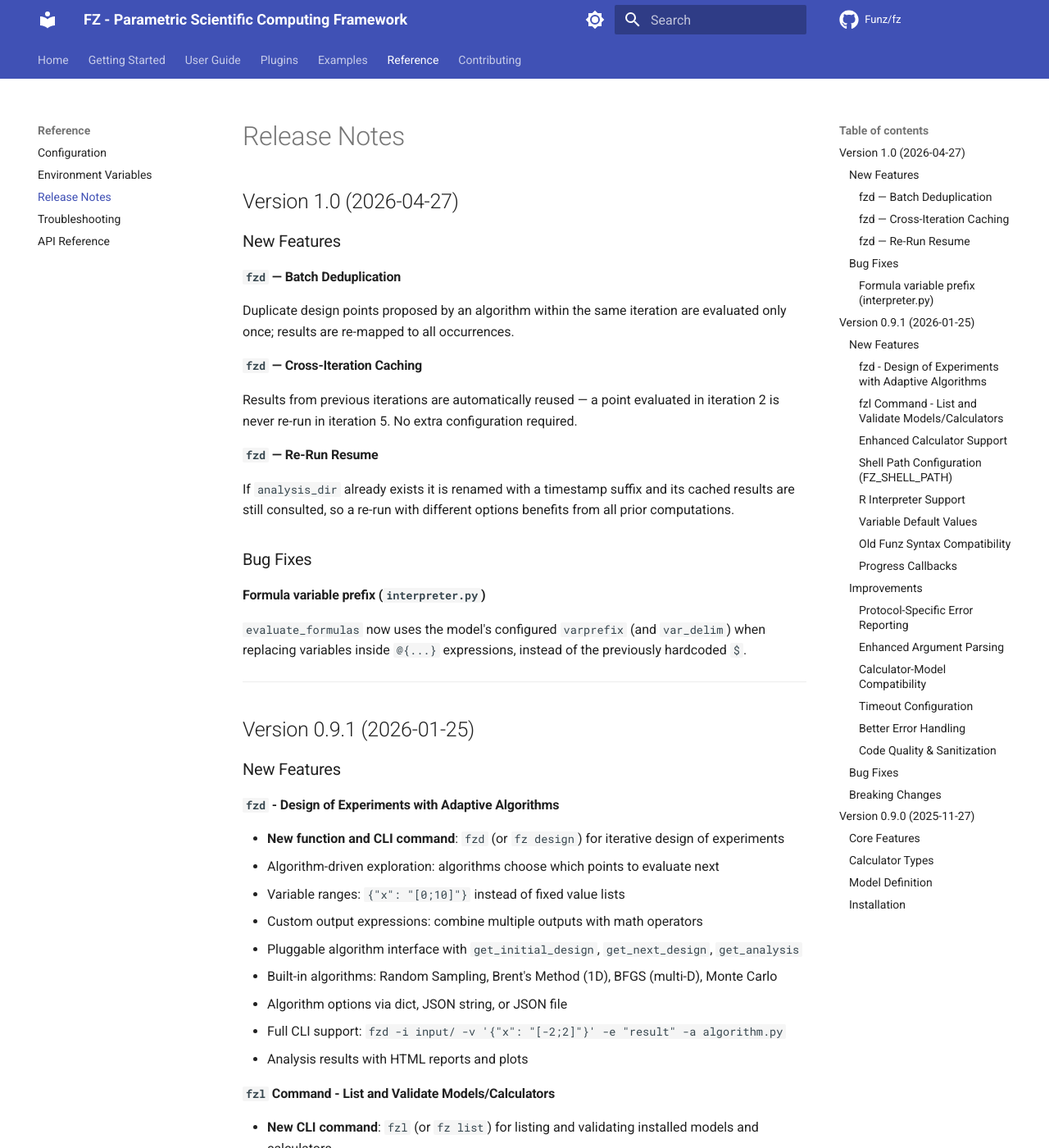
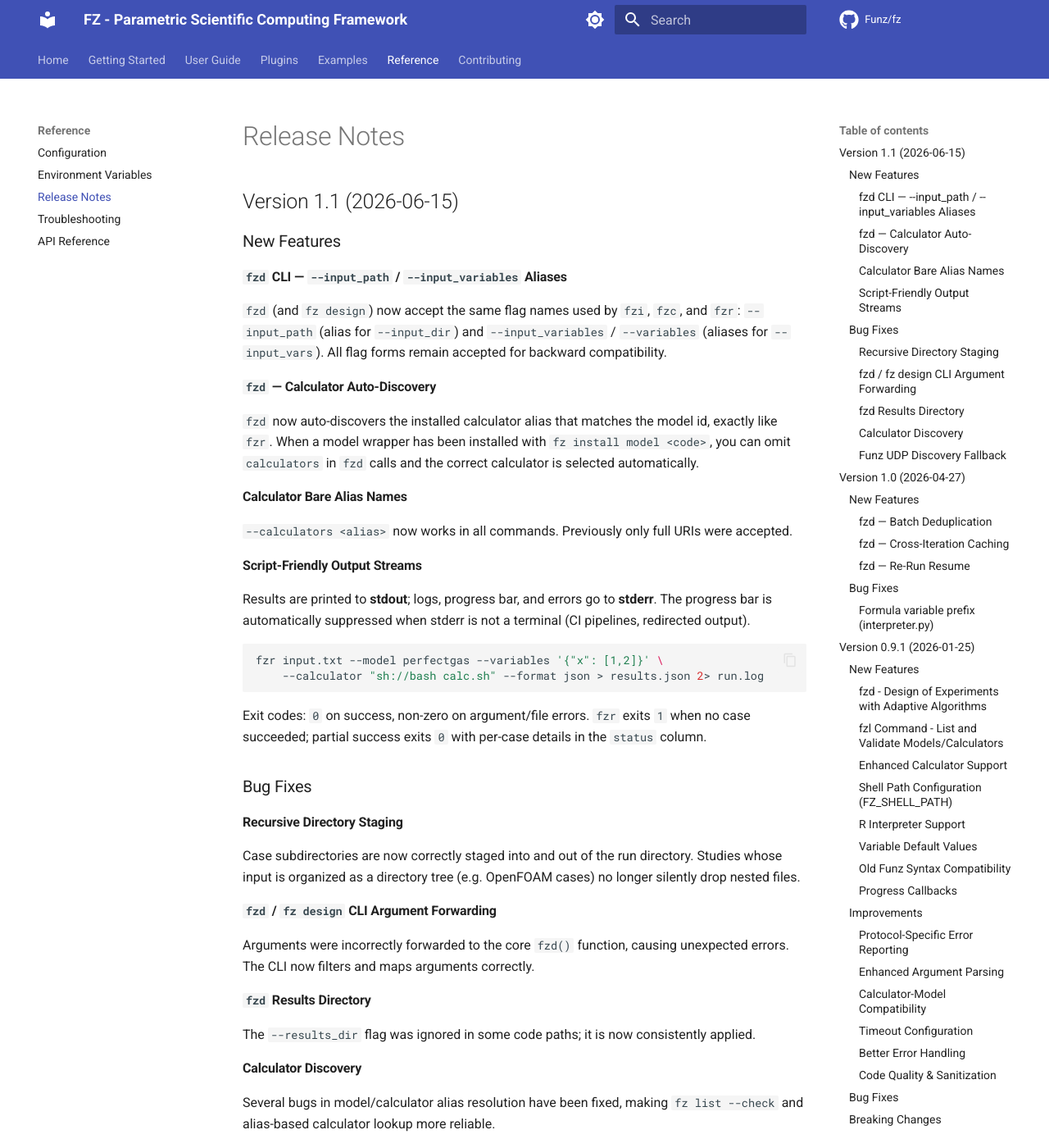
Before and after one commit to Funz/fz.github.io, an MkDocs documentation site: the page built from docs/reference/releases.md, in a window 1280 px wide and 1400 px high. Shown: the whole window at 82% size. Built offline with MkDocs 1.6.1 and Material for MkDocs 9.7.7, drawn with Linux system fonts in a browser that asks for light colours; comment, search, counter and statistics services are not loaded; the version menu is left out; some of the changed text lies outside the part shown.

Commit message:
release 1.1: update site for new features, fix URL, expand plugins/algorithms docs
- Bump version badge and What's New box to 1.1
- Add Version 1.1 release notes (fzd CLI aliases, calculator auto-discovery,
  bare alias support, recursive dir staging, Funz UDP fallback, stdout/stderr split)
- Update fzd.md CLI reference: --input_path/--input_variables as preferred flags
- Fix site_url and README links to https://funz.github.io/fz.github.io
- Add AI Agent Skill (Claude Code) section to home page
- Expand algorithm plugins section: install commands, R requirement, options tables,
  usage examples, fz-Algorithm/fz-AlgorithmR template repos

Co-Authored-By: Claude Sonnet 4.6 <noreply@anthropic.com>

````diff
--- a/docs/getting-started/installation.md
+++ b/docs/getting-started/installation.md
@@ -94,7 +94,7 @@ python -c "import fz; print('FZ version:', fz.__version__)"
 
 You should see output like:
 ```
-FZ version: 1.0
+FZ version: 1.1
 ```
 
 ## Google Colab
--- a/docs/plugins/index.md
+++ b/docs/plugins/index.md
@@ -113,40 +113,108 @@ OpenModelica multi-physics simulation.
 - **Main outputs**: `res` (JSON dictionary with all CSV simulation results)
 - **Use cases**: Physical system modeling, control systems, thermal analysis
 
-## Optimization & Design Plugins
+## Algorithm Plugins
+
+Algorithm plugins are used with [`fzd`](../user-guide/core-functions/fzd.md) for adaptive,
+iterative design of experiments. Install them from their GitHub repositories:
+
+```bash
+fz install algorithm brent           # → https://github.com/Funz/fz-brent
+fz install algorithm gradientdescent # → https://github.com/Funz/fz-gradientdescent
+fz install algorithm PSO             # → https://github.com/Funz/fz-PSO
+```
+
+!!! note "R requirement"
+    These algorithm plugins are implemented in **R**. You need R installed on your system
+    plus the `rpy2` Python bridge: `pip install rpy2`.
 
 #### [FZ-Brent](https://github.com/Funz/fz-brent)
-Brent's method for 1D optimization.
+Brent's method for 1D root finding / inversion.
 
-- **Type**: Optimization algorithm
 - **Repository**: [Funz/fz-brent](https://github.com/Funz/fz-brent)
-- **Language**: R
-- **Use cases**: Single-variable optimization, root finding
+- **Dimensions**: 1D only
+- **Use cases**: Find the input value that produces a target output (inversion/calibration)
+- **Key options**:
+
+| Option | Default | Description |
+|--------|---------|-------------|
+| `ytarget` | `0.0` | Target output value |
+| `ytol` | `0.1` | Convergence precision on output |
+| `xtol` | `0.01` | Convergence precision on input |
+| `max_iterations` | `100` | Maximum iterations |
+
+```python
+result = fz.fzd("input.txt", {"x": "[0;1]"}, model,
+    output_expression="y", algorithm="brent",
+    algorithm_options={"ytarget": 0.5, "ytol": 0.01})
+```
 
 #### [FZ-GradientDescent](https://github.com/Funz/fz-gradientdescent)
-Gradient descent optimization.
+First-order local optimization via gradient descent (minimization or maximization).
 
-- **Type**: Optimization algorithm
 - **Repository**: [Funz/fz-gradientdescent](https://github.com/Funz/fz-gradientdescent)
-- **Language**: R
-- **Use cases**: Multi-variable optimization, machine learning
+- **Dimensions**: Multi-dimensional
+- **Use cases**: Local optimization of smooth functions; gradient estimated by finite differences
+- **Key options**:
+
+| Option | Default | Description |
+|--------|---------|-------------|
+| `yminimization` | `true` | `false` to maximize |
+| `max_iterations` | `100` | Maximum iterations |
+| `ytol` | `0.1` | Convergence tolerance on output |
+| `delta` | `1` | Initial gradient step factor (auto-adjusted) |
+| `epsilon` | `0.01` | Finite-difference step for gradient estimation |
+| `x0` | `""` | Starting point (comma-separated), e.g. `"0.5,0.5"` |
+
+```python
+result = fz.fzd("input.txt", {"x1": "[0;1]", "x2": "[0;1]"}, model,
+    output_expression="y", algorithm="gradientdescent",
+    algorithm_options={"yminimization": True, "max_iterations": 50})
+```
 
 #### [FZ-PSO](https://github.com/Funz/fz-PSO)
-Particle Swarm Optimization.
+Particle Swarm Optimization — global stochastic optimizer.
 
-- **Type**: Optimization algorithm
 - **Repository**: [Funz/fz-PSO](https://github.com/Funz/fz-PSO)
-- **Use cases**: Global optimization, non-convex problems
+- **Dimensions**: Multi-dimensional
+- **Use cases**: Global optimization, non-convex or noisy objectives
+- **Key options**:
+
+| Option | Default | Description |
+|--------|---------|-------------|
+| `yminimization` | `true` | `false` to maximize |
+| `max_iterations` | `30` | Maximum iterations |
+| `nparticles` | auto | Swarm size (default: `10 + 2√d`) |
+| `seed` | `123` | Random seed |
+| `w` | `0.7213` | Inertia weight |
+| `c_p` | `1.1931` | Cognitive (personal best) coefficient |
+| `c_g` | `1.1931` | Social (global best) coefficient |
+
+```python
+result = fz.fzd("input.txt", {"x1": "[0;1]", "x2": "[0;1]"}, model,
+    output_expression="y", algorithm="PSO",
+    algorithm_options={"yminimization": True, "max_iterations": 30, "nparticles": 20})
+```
 
 ## Creating Your Own Plugin
 
 ### [FZ-Model](https://github.com/Funz/fz-Model)
 Generic template repository for creating new fz model plugins.
 
-- **Type**: Plugin template
+- **Type**: Model plugin template
 - **Repository**: [Funz/fz-Model](https://github.com/Funz/fz-Model)
 - **Purpose**: Starting point for new simulation code integrations
 - **Includes**: Example structure, documentation templates, test framework
+
+### [FZ-Algorithm](https://github.com/Funz/fz-Algorithm) / [FZ-AlgorithmR](https://github.com/Funz/fz-AlgorithmR)
+Template repositories for writing custom `fzd` algorithm plugins.
+
+- **Type**: Algorithm plugin template
+- **Repositories**: [Funz/fz-Algorithm](https://github.com/Funz/fz-Algorithm) (Python), [Funz/fz-AlgorithmR](https://github.com/Funz/fz-AlgorithmR) (R)
+- **Purpose**: Starting point for new optimization, sampling, or calibration algorithms
+- **Interface**: implement `get_initial_design`, `get_next_design`, `get_analysis`
+
+See also [Writing Custom Algorithms](../user-guide/core-functions/fzd.md#writing-custom-algorithms) in the fzd docs.
 
 ## Plugin Architecture
 
@@ -254,6 +322,8 @@ results = fz.fzr(
 
 Explore specific plugins:
 
+**Model plugins**
+
 - [FZ-Moret](moret.md) - MORET Monte Carlo criticality
 - [FZ-MCNP](mcnp.md) - Monte Carlo N-Particle transport
 - [FZ-Cathare](cathare.md) - Thermal-hydraulics
@@ -261,6 +331,12 @@ Explore specific plugins:
 - [FZ-Scale](scale.md) - SCALE nuclear analysis
 - [FZ-Telemac](telemac.md) - Hydrodynamics
 
+**Algorithm plugins**
+
+- [FZ-Brent](https://github.com/Funz/fz-brent) - 1D root finding / inversion
+- [FZ-GradientDescent](https://github.com/Funz/fz-gradientdescent) - Local gradient-based optimization
+- [FZ-PSO](https://github.com/Funz/fz-PSO) - Global particle swarm optimization
+
 Or learn more:
 
 - [Installation Guide](../getting-started/installation.md) - Get started with FZ
--- a/docs/reference/releases.md
+++ b/docs/reference/releases.md
@@ -1,4 +1,57 @@
 # Release Notes
+
+## Version 1.1 (2026-06-15)
+
+### New Features
+
+#### `fzd` CLI — `--input_path` / `--input_variables` Aliases
+`fzd` (and `fz design`) now accept the same flag names used by `fzi`, `fzc`, and `fzr`:
+`--input_path` (alias for `--input_dir`) and `--input_variables` / `--variables` (aliases for `--input_vars`).
+All flag forms remain accepted for backward compatibility.
+
+#### `fzd` — Calculator Auto-Discovery
+`fzd` now auto-discovers the installed calculator alias that matches the model id, exactly like `fzr`.
+When a model wrapper has been installed with `fz install model <code>`, you can omit `calculators`
+in `fzd` calls and the correct calculator is selected automatically.
+
+#### Calculator Bare Alias Names
+`--calculators <alias>` now works in all commands. Previously only full URIs were accepted.
+
+#### Script-Friendly Output Streams
+Results are printed to **stdout**; logs, progress bar, and errors go to **stderr**.
+The progress bar is automatically suppressed when stderr is not a terminal (CI pipelines, redirected output).
+
+```bash
+fzr input.txt --model perfectgas --variables '{"x": [1,2]}' \
+    --calculator "sh://bash calc.sh" --format json > results.json 2> run.log
+```
+
+Exit codes: `0` on success, non-zero on argument/file errors. `fzr` exits `1` when no case
+succeeded; partial success exits `0` with per-case details in the `status` column.
+
+### Bug Fixes
+
+#### Recursive Directory Staging
+Case subdirectories are now correctly staged into and out of the run directory. Studies
+whose input is organized as a directory tree (e.g. OpenFOAM cases) no longer silently
+drop nested files.
+
+#### `fzd` / `fz design` CLI Argument Forwarding
+Arguments were incorrectly forwarded to the core `fzd()` function, causing unexpected
+errors. The CLI now filters and maps arguments correctly.
+
+#### `fzd` Results Directory
+The `--results_dir` flag was ignored in some code paths; it is now consistently applied.
+
+#### Calculator Discovery
+Several bugs in model/calculator alias resolution have been fixed, making `fz list --check`
+and alias-based calculator lookup more reliable.
+
+#### Funz UDP Discovery Fallback
+A UDP discovery miss (no Funz server found on the network) no longer counts as a hard
+calculator failure. `fzr`/`fzd` now fall back to the next calculator in the list.
+
+---
 
 ## Version 1.0 (2026-04-27)
 
--- a/docs/user-guide/core-functions/fzd.md
+++ b/docs/user-guide/core-functions/fzd.md
@@ -61,7 +61,7 @@ Returns a dictionary with:
 ### Command Signature
 
 ```bash
-fzd --input_dir DIR --input_vars VARS --model MODEL \
+fzd --input_path DIR --input_variables VARS --model MODEL \
     --output_expression EXPR --algorithm ALGO \
     [--results_dir DIR] [--calculators CALC] [--options OPTS]
 ```
@@ -69,7 +69,7 @@ fzd --input_dir DIR --input_vars VARS --model MODEL \
 Or using the main `fz` command:
 
 ```bash
-fz design --input_dir DIR --input_vars VARS --model MODEL \
+fz design --input_path DIR --input_variables VARS --model MODEL \
     --output_expression EXPR --algorithm ALGO [...]
 ```
 
@@ -77,14 +77,18 @@ fz design --input_dir DIR --input_vars VARS --model MODEL \
 
 | Option | Short | Required | Description |
 |--------|-------|----------|-------------|
-| `--input_dir` | `-i` | Yes | Input directory path |
-| `--input_vars` | `-v` | Yes | Variable ranges (JSON file or inline JSON) |
+| `--input_path` / `--input_dir` | `-i` | Yes | Input file or directory path |
+| `--input_variables` / `--input_vars` / `--variables` | `-v` | Yes | Variable ranges (JSON file or inline JSON) |
 | `--model` | `-m` | Yes | Model definition (JSON file, inline JSON, or alias) |
 | `--output_expression` | `-e` | Yes | Output expression to optimize |
 | `--algorithm` | `-a` | Yes | Algorithm name (`randomsampling`, `brent`, `bfgs`, ...) or file path |
 | `--results_dir` | `-r` | No | Results directory (default: `results_fzd`) |
-| `--calculators` | `-c` | No | Calculator specifications |
+| `--calculators` | `-c` | No | Calculator specifications (URI, alias, or JSON list) |
 | `--options` | `-o` | No | Algorithm options (JSON file or inline JSON) |
+
+!!! note "Flag aliases (since 1.1)"
+    `--input_path` and `--input_variables` are the preferred names, consistent with `fzi`, `fzc`, and `fzr`.
+    The old `--input_dir` and `--input_vars` names remain accepted for backward compatibility.
 
 ## Examples
 
@@ -202,21 +206,21 @@ Available expression operators: `+`, `-`, `*`, `/`, `**`, `abs()`, `min()`, `max
 
 ```bash
 # Random sampling
-fzd -i input/ -m perfectgas \
-  -v '{"x": "[-2;2]", "y": "[-2;2]"}' \
-  -e "result" \
-  -a examples/algorithms/randomsampling.py \
-  -o '{"nvalues": 20, "seed": 42}'
+fzd --input_path input/ --model perfectgas \
+  --input_variables '{"x": "[-2;2]", "y": "[-2;2]"}' \
+  --output_expression "result" \
+  --algorithm examples/algorithms/randomsampling.py \
+  --options '{"nvalues": 20, "seed": 42}'
 
 # Algorithm options from a JSON file
-fzd -i input/ -m perfectgas \
-  -v '{"x": "[-2;2]"}' \
-  -e "result" \
-  -a examples/algorithms/brent.py \
-  -o algo_config.json \
-  -r optimization_results/
+fzd --input_path input/ --model perfectgas \
+  --input_variables '{"x": "[-2;2]"}' \
+  --output_expression "result" \
+  --algorithm examples/algorithms/brent.py \
+  --options algo_config.json \
+  --results_dir optimization_results/
 
-# As fz subcommand
+# As fz subcommand (short flags)
 fz design -i input/ -m perfectgas \
   -v '{"x": "[-2;2]", "y": "[-2;2]"}' \
   -e "result" \
--- a/mkdocs.yml
+++ b/mkdocs.yml
@@ -1,7 +1,7 @@
 site_name: FZ - Parametric Scientific Computing Framework
 site_description: Documentation for FZ and its plugins
 site_author: Funz Team
-site_url: https://funz.github.io/fz
+site_url: https://funz.github.io/fz.github.io
 repo_url: https://github.com/Funz/fz
 repo_name: Funz/fz
 
````
Also changed, not shown: README.md (+6 -6 lines), docs/index.md (+23 -10 lines).
